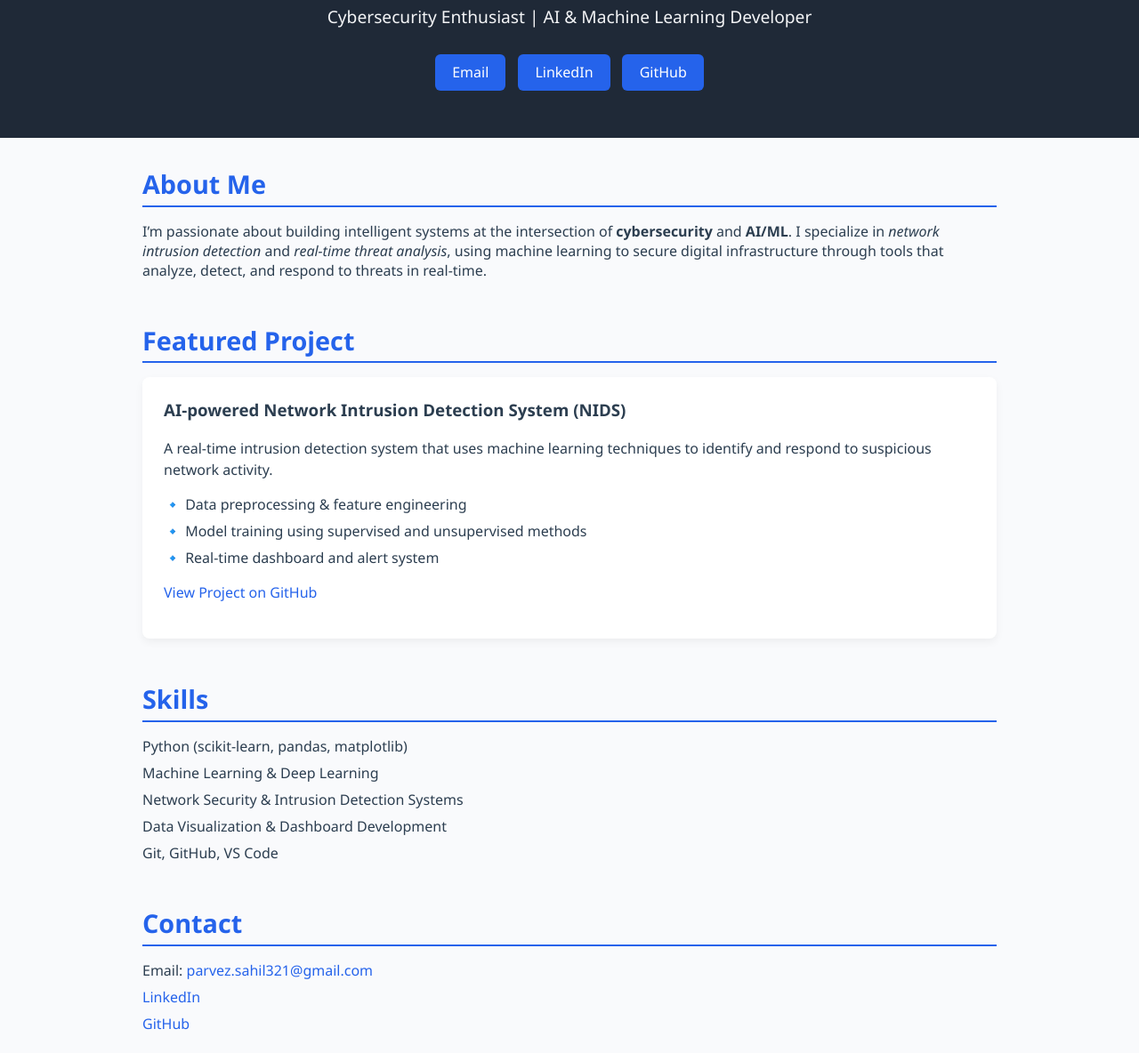
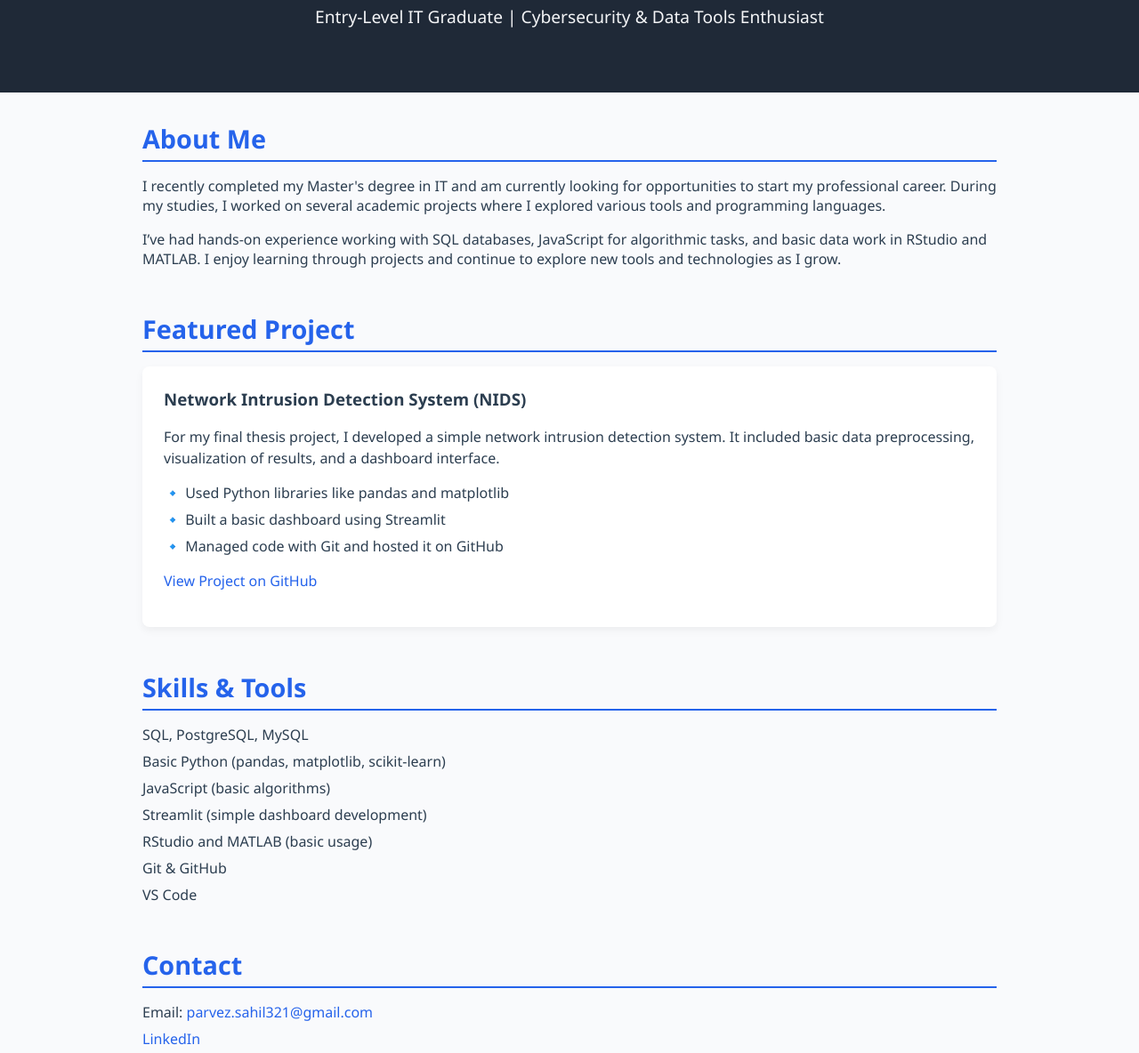
Before and after one commit to mesahil321/mesahil321.github.io, a plain HTML site: page index.html in a window 1280 px wide. Shown: the part 116-1300 px from the top of the page at 89% size. Drawn offline with Linux system fonts and the light colour scheme.

Commit message:
index.html

```diff
--- a/index.html
+++ b/index.html
@@ -29,21 +29,6 @@
       margin: 0.5rem 0 1.5rem;
       font-size: 1.2rem;
       font-weight: 300;
-    }
-
-    .buttons a {
-      display: inline-block;
-      margin: 0.3rem;
-      padding: 0.6rem 1.2rem;
-      background-color: #2563eb;
-      color: white;
-      text-decoration: none;
-      border-radius: 6px;
-      transition: background-color 0.2s ease;
-    }
-
-    .buttons a:hover {
-      background-color: #1e40af;
     }
 
     main {
@@ -111,51 +96,46 @@
 <body>
   <header>
     <h1>Parwez Akhtar</h1>
-    <p>Cybersecurity Enthusiast | AI & Machine Learning Developer</p>
-    <div class="buttons">
-      <a href="mailto:parvez.sahil321@gmail.com">Email</a>
-      <a href="https://www.linkedin.com/in/parwez-akhtar-824357370/" target="_blank">LinkedIn</a>
-      <a href="https://github.com/mesahil321" target="_blank">GitHub</a>
-    </div>
+    <p>Entry-Level IT Graduate | Cybersecurity & Data Tools Enthusiast</p>
   </header>
 
   <main>
     <section>
       <h2>About Me</h2>
       <p>
-        I’m passionate about building intelligent systems at the intersection of
-        <strong>cybersecurity</strong> and <strong>AI/ML</strong>. I specialize in
-        <em>network intrusion detection</em> and <em>real-time threat analysis</em>,
-        using machine learning to secure digital infrastructure through tools that analyze,
-        detect, and respond to threats in real-time.
+        I recently completed my Master's degree in IT and am currently looking for opportunities to start my professional career. During my studies, I worked on several academic projects where I explored various tools and programming languages.
+      </p>
+      <p>
+        I’ve had hands-on experience working with SQL databases, JavaScript for algorithmic tasks, and basic data work in RStudio and MATLAB. I enjoy learning through projects and continue to explore new tools and technologies as I grow.
       </p>
     </section>
 
     <section>
       <h2>Featured Project</h2>
       <div class="project">
-        <h3>AI-powered Network Intrusion Detection System (NIDS)</h3>
+        <h3>Network Intrusion Detection System (NIDS)</h3>
         <p>
-          A real-time intrusion detection system that uses machine learning techniques to
-          identify and respond to suspicious network activity.
+          For my final thesis project, I developed a simple network intrusion detection system. It included basic data preprocessing, visualization of results, and a dashboard interface.
         </p>
         <ul>
-          <li>🔹 Data preprocessing & feature engineering</li>
-          <li>🔹 Model training using supervised and unsupervised methods</li>
-          <li>🔹 Real-time dashboard and alert system</li>
+          <li>🔹 Used Python libraries like pandas and matplotlib</li>
+          <li>🔹 Built a basic dashboard using Streamlit</li>
+          <li>🔹 Managed code with Git and hosted it on GitHub</li>
         </ul>
         <p><a href="https://github.com/mesahil321/AI_NIDS" target="_blank">View Project on GitHub</a></p>
       </div>
     </section>
 
     <section>
-      <h2>Skills</h2>
+      <h2>Skills & Tools</h2>
       <ul>
-        <li>Python (scikit-learn, pandas, matplotlib)</li>
-        <li>Machine Learning & Deep Learning</li>
-        <li>Network Security & Intrusion Detection Systems</li>
-        <li>Data Visualization & Dashboard Development</li>
-        <li>Git, GitHub, VS Code</li>
+        <li>SQL, PostgreSQL, MySQL</li>
+        <li>Basic Python (pandas, matplotlib, scikit-learn)</li>
+        <li>JavaScript (basic algorithms)</li>
+        <li>Streamlit (simple dashboard development)</li>
+        <li>RStudio and MATLAB (basic usage)</li>
+        <li>Git & GitHub</li>
+        <li>VS Code</li>
       </ul>
     </section>
 
```
